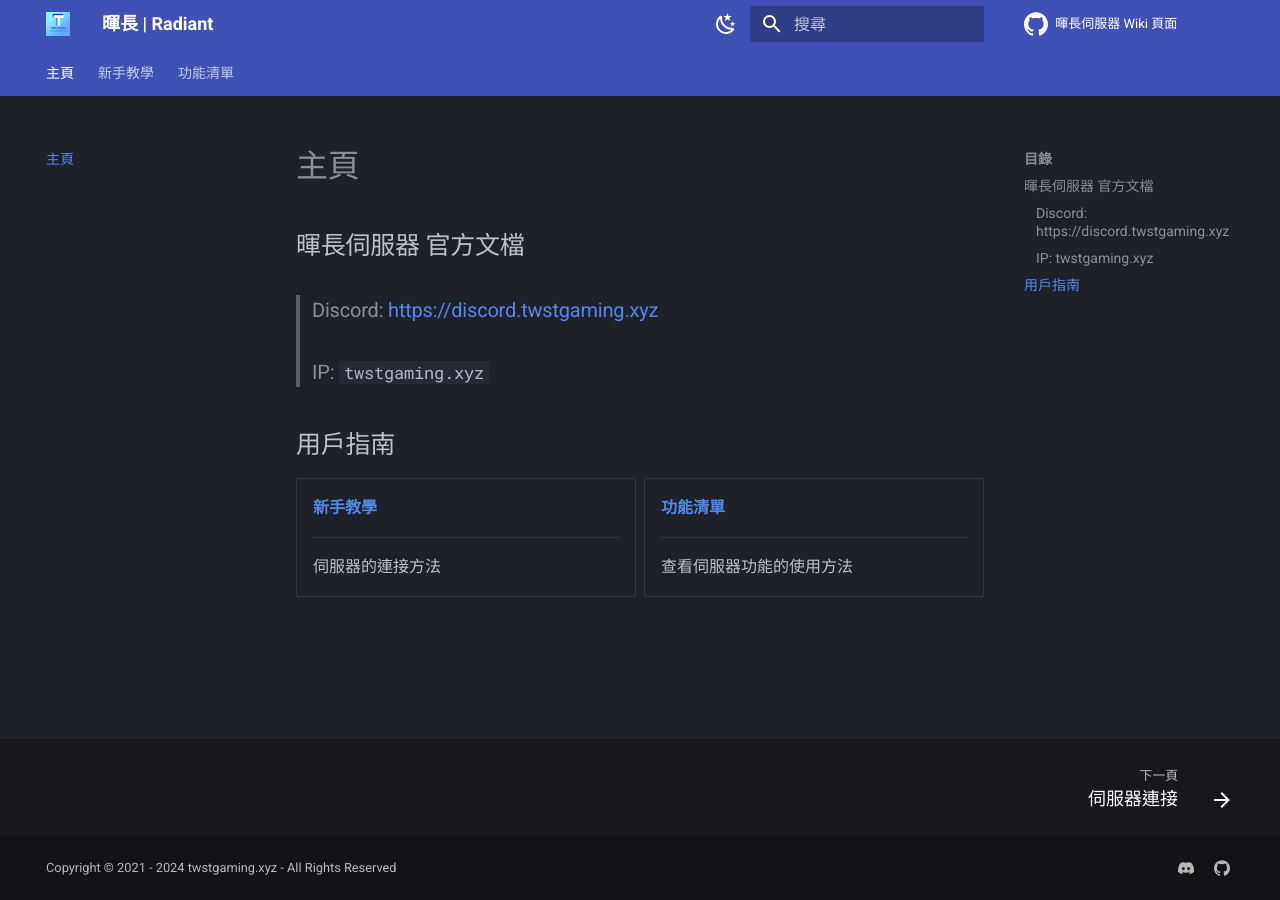
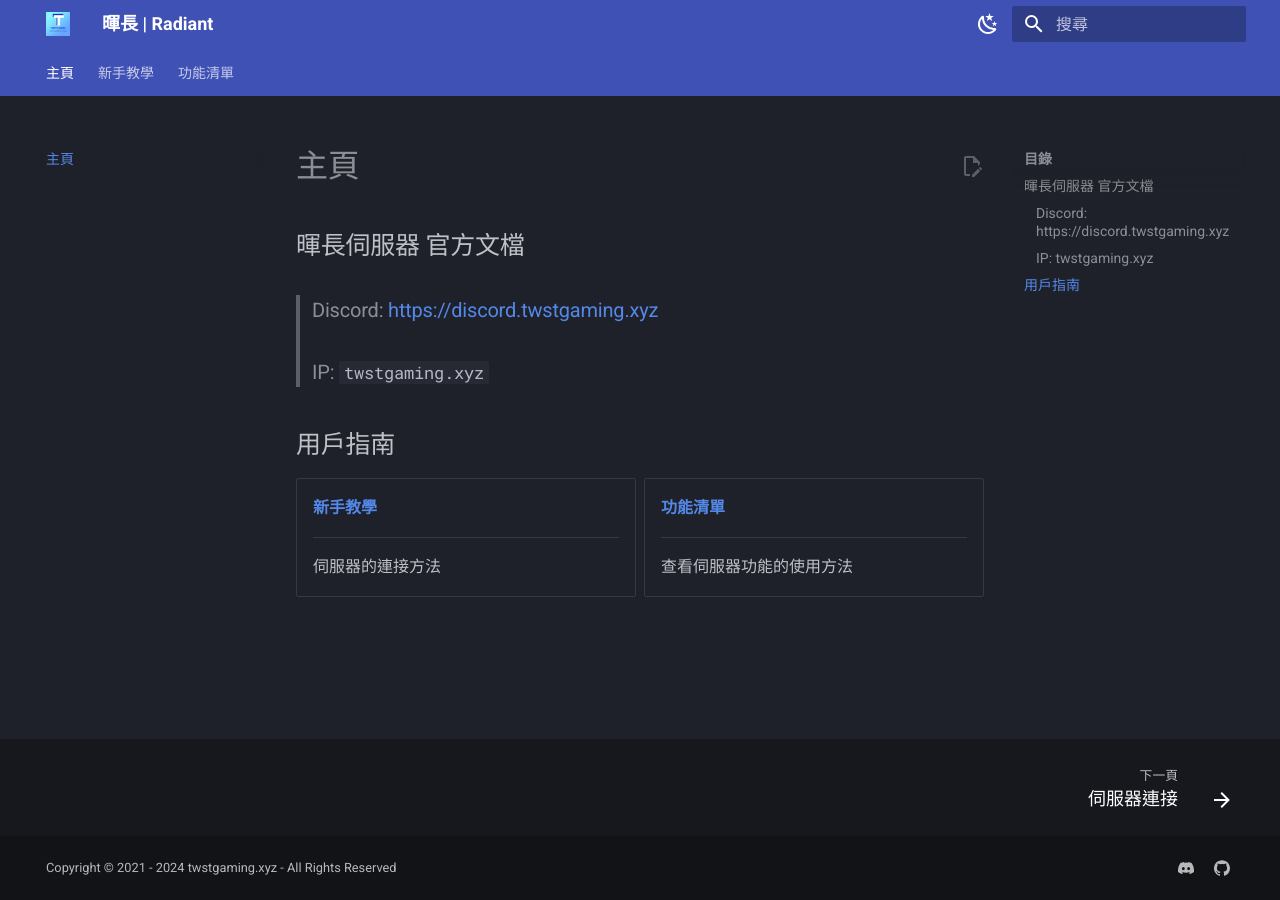
Before and after one commit to sopcom5566/radiant-wiki, an MkDocs documentation site: the page built from docs/index.md, in a window 1280 px wide. Built offline with MkDocs 1.6.1 and Material for MkDocs 9.7.7, drawn with Linux system fonts in a browser that asks for light colours; comment, search, counter and statistics services are not loaded.

Commit message:
Update mkdocs.yml

```diff
--- a/mkdocs.yml
+++ b/mkdocs.yml
@@ -3,10 +3,9 @@ site_author: tcib_cat
 site_description: '暉長伺服器 Wiki 頁面'
 site_url: https://wiki.twstgaming.xyz/
 
+edit_uri: https://github.com/thecatisbest/radiant-wiki/edit/docs/docs
+
 copyright: Copyright © 2021 - 2024 twstgaming.xyz - All Rights Reserved
-
-repo_name: 暉長伺服器 Wiki 頁面
-repo_url: https://github.com/thecatisbest/radiant-wiki
 
 theme:
   name: material
@@ -40,6 +39,8 @@ theme:
     - search.highlight # 搜索结果高亮
     - search.share # 搜索结果分享
     - navigation.footer # 页脚提示下一章
+    - navigation.indexes
+    - content.action.edit
     - content.tabs.link
     - content.code.annotation
     - content.code.copy # 代码段上的赋值按钮
@@ -65,7 +66,9 @@ nav:
       - 功能清單/ah.md
 
 plugins:
+   - offline
    - search
+   - tags
    - glightbox:
        touchNavigation: true
        loop: false
```
